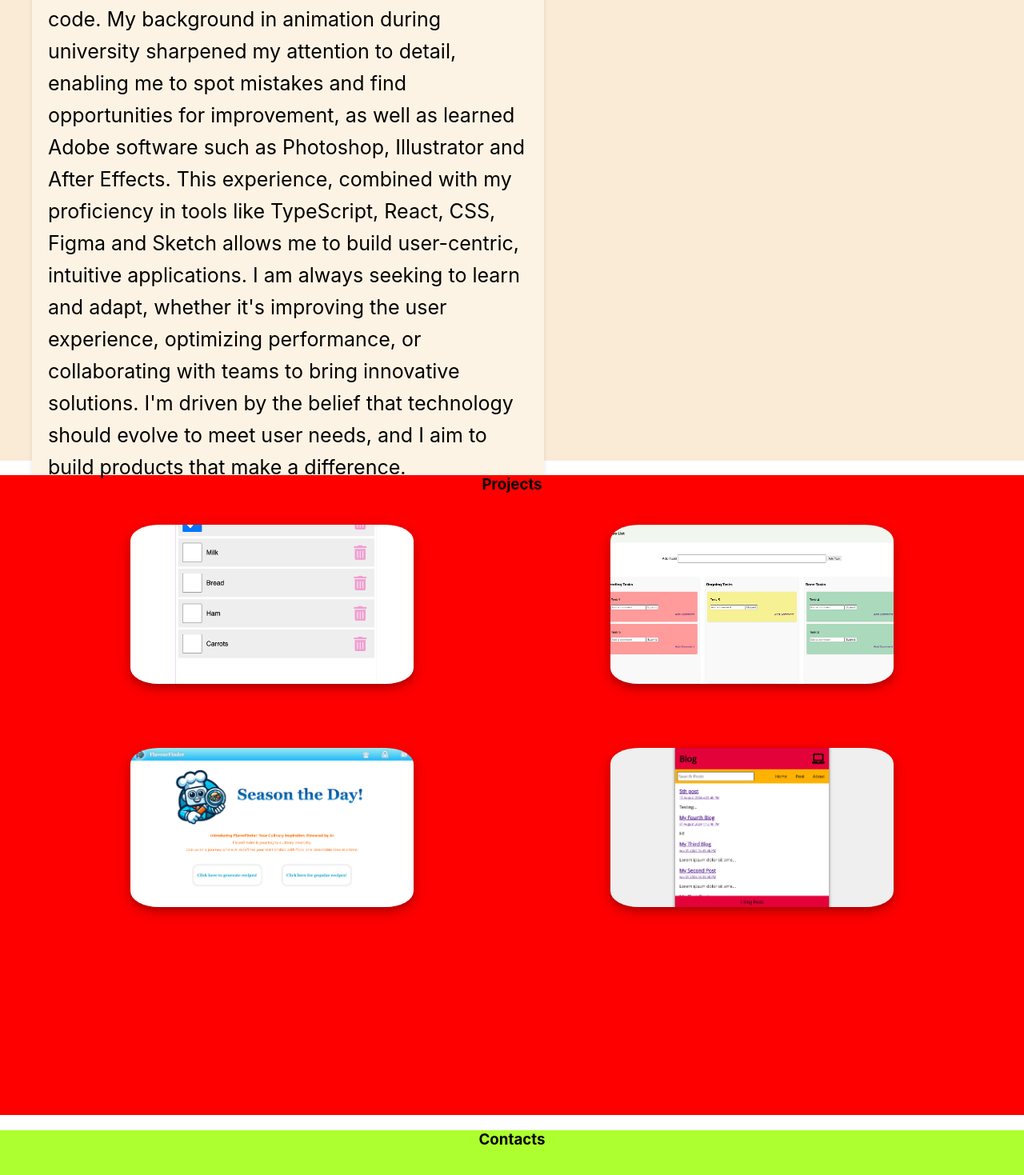
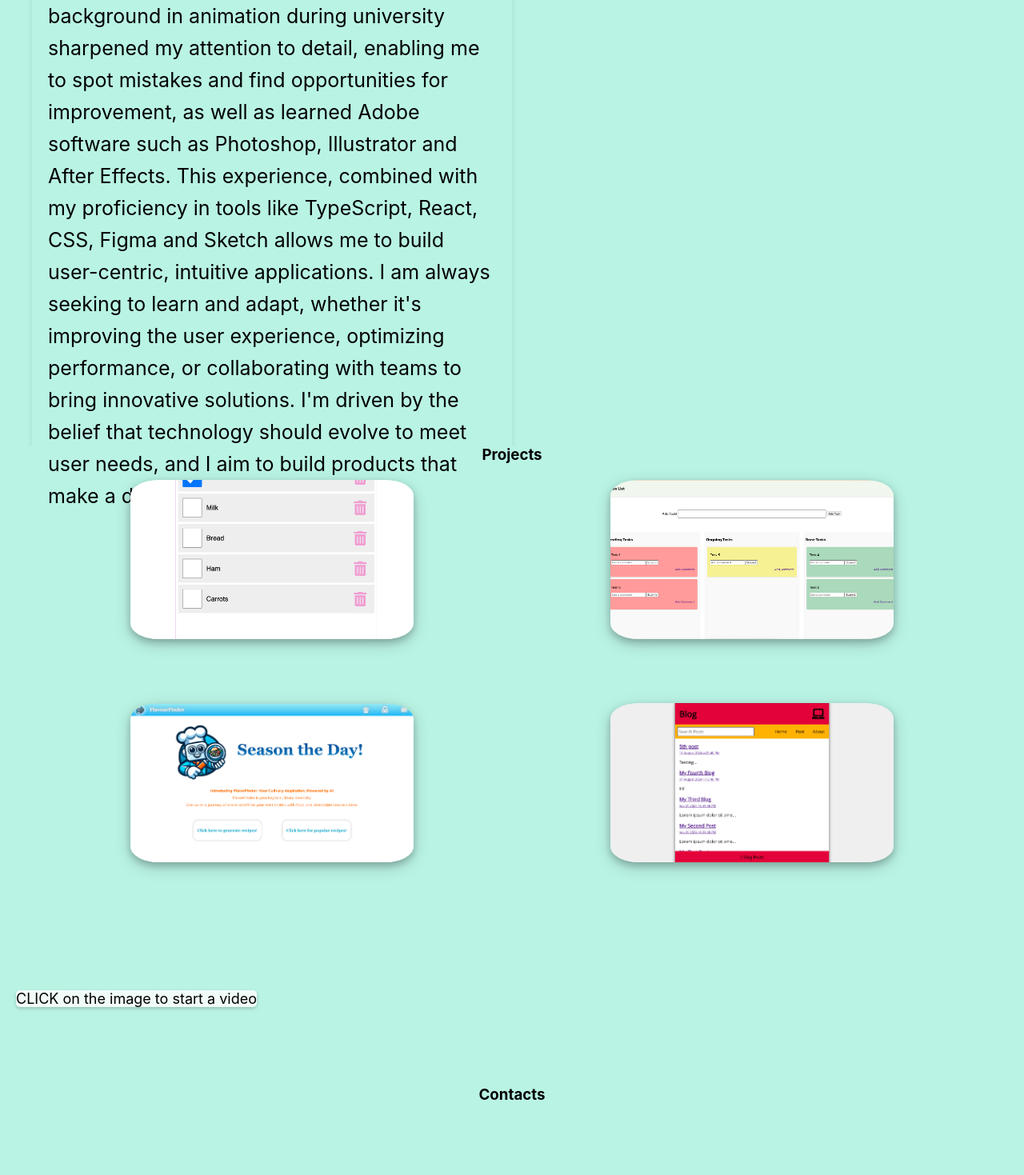
Before and after one commit to LilyBurton/portfolio, a React (Create React App) app: page / in a window 1280 px wide. Shown: the part 1043-2512 px from the top of the page at 80% size. Built offline with nearby package versions, Linux system fonts and the light colour scheme.

Commit message:
Add description of each projects and change the background colour to make it more pleasing

```diff
--- a/src/App.css
+++ b/src/App.css
@@ -1,24 +1,17 @@
+* {
+  margin: 0;
+  padding: 0;
+  box-sizing: border-box;
+}
+
 .App {
   text-align: center;
 }
 
-.main {
+.main, .aboutMe, .projects, .contacts {
+  min-height: 100vh;
   height: 800px;
-}
-
-.aboutMe {
-  height: 800px;
-  background-color: antiquewhite;
-}
-
-.projects {
-  height: 800px;
-  background-color: red;
-}
-
-.contacts {
-  height: 800px;
-  background-color: greenyellow;
+  background-color: #B9F3E4;
 }
 
 .link {
@@ -77,7 +70,6 @@ h2 {
   margin: 40px auto 0 40px;
   text-align: left;
   line-height: 1.6;
-  background-color: #fdf3e4;
   border-radius: 8px;
   box-shadow: 0 4px 6px rgba(0, 0, 0, 0.1);
   font-size: 25px;
@@ -89,6 +81,8 @@ h2 {
   align-items: center;
   padding: 20px 50px;
   gap: 40px; /* Space between top and bottom projects */
+  position: relative; /* Enable absolute positioning within this container */
+  min-height: 85vh; /* Ensure the container takes up full height of the screen */
 }
 
 .top-projects, .bottom-projects {
@@ -96,6 +90,7 @@ h2 {
   gap: 20px; /* Adjust the space between screenshots */
   flex-wrap: wrap;
   justify-content: space-around; /* Evenly space items */
+  width: 100%; /* Ensure projects take full width of the container */
 }
 
 .bottom-projects {
@@ -118,7 +113,19 @@ h2 {
 
 .video-container, .kanban-video-container, .flavour-finder-video, .react-blog-video {
   display: flex;
+  flex-direction: column; /* Arrange video and paragraph vertically */
   justify-content: center;
   align-items: center;
   width: 100%;
+  gap: 10px; /* Space between video and paragraph */
 }
+
+.click-instruction {
+  font-size: 18px;
+  position: absolute; /* Allows for precise placement */
+  bottom: 1px; /* Move closer to the bottom of the container */
+  left: 20px; /* Position on the left */
+  background-color: rgba(255, 255, 255, 0.8); /* Slight background for better visibility */
+  border-radius: 5px; /* Optional styling */
+  box-shadow: 0 2px 4px rgba(0, 0, 0, 0.2);
+}
--- a/src/Projects.js
+++ b/src/Projects.js
@@ -45,6 +45,7 @@ const Projects = () => {
                                     <source src={GroceriesVideo} type='video/mp4' />
                                     Your browser does not support the video tag.
                                 </video>
+                                <p className='Paragraph'>I used React and CSS to set up the application where you can check and cross out the items, add new items, delete items and find the object on the list by using the search bar. I also use json database so the user can keep the changes on the list.</p>
                             </div>
                         )}
                     </>
@@ -73,6 +74,7 @@ const Projects = () => {
                                     <source src={KanbanBoardVideo} type='video/mp4' />
                                     Your browser does not support the video tag.
                                 </video>
+                                <p className='paragraph'>The kanban board has been made through React where I have to import 'Draggable' and 'Droppable' from 'react-beautiful-dnd' so the users would be able to drag and drop tasks between columns. I used socket.io so it will be able to save data under the id of a user's username.</p>
                             </div>
                         )}
                     </>
@@ -103,6 +105,7 @@ const Projects = () => {
                                     <source src={FlavourFinderVideo} type='video/mp4' />
                                     Your browser does not support the video tag.
                                 </video>
+                                <p className='paragraph'>Flavour Finder is a recipe generator where the user can generate recipes through ingredients, nationality, meal type and dietary requirements. We want to make it user friendly as possible for both users and non users where they can still try out the recipes generator before signing up and when they do they will have the ability to save the recipes. We use Mongo.db to be able to save the users details in mongo.db and fetch data from the api to be able to generate different recipes. What I love about this generator is it makes the dietry mandatory. For example, if you dietary is vegan but you put milk as an ingredient it will make sure to add a vegan friendly milk within the recipe.</p>
                             </div>
                         )}
                     </>
@@ -131,11 +134,13 @@ const Projects = () => {
                                     <source src={ReactBlogVideo} type='video/mp4' />
                                     Your browser does not support the video tag.
                                 </video>
+                                <p className='paragraph'>The React Blog was made from React where I was focusing on using the CRUD method so the users will be able to create, read, update and delete posts along with using the json database serve to be able to keep the changes. I was also trying out axios to understand fetching data from the json.db.</p>
                             </div>
                         )}
                     </>
                 )}
             </div>
+            <p className='click-instruction'>CLICK on the image to start a video</p>
         </div>
     );
 };
```
